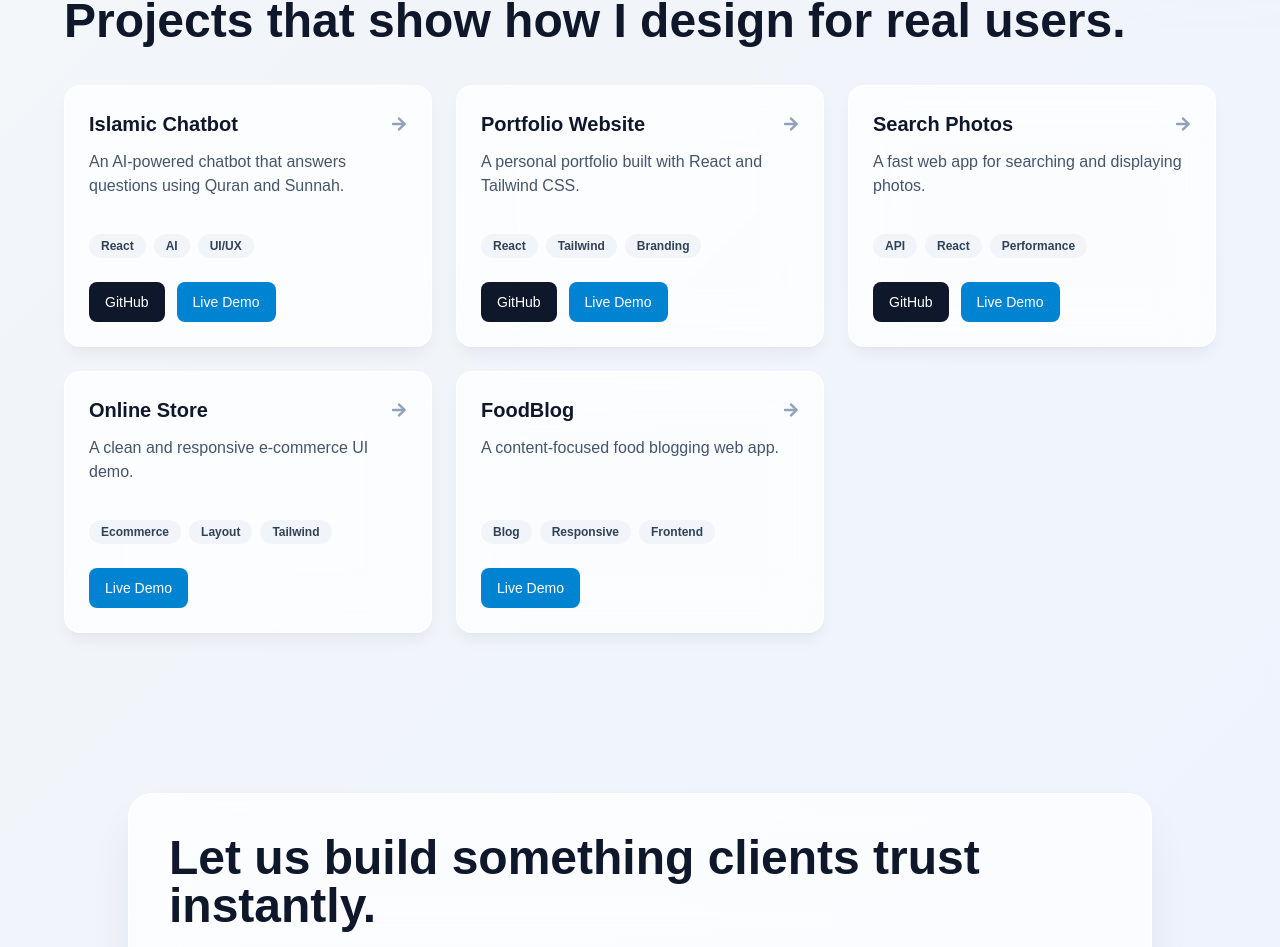
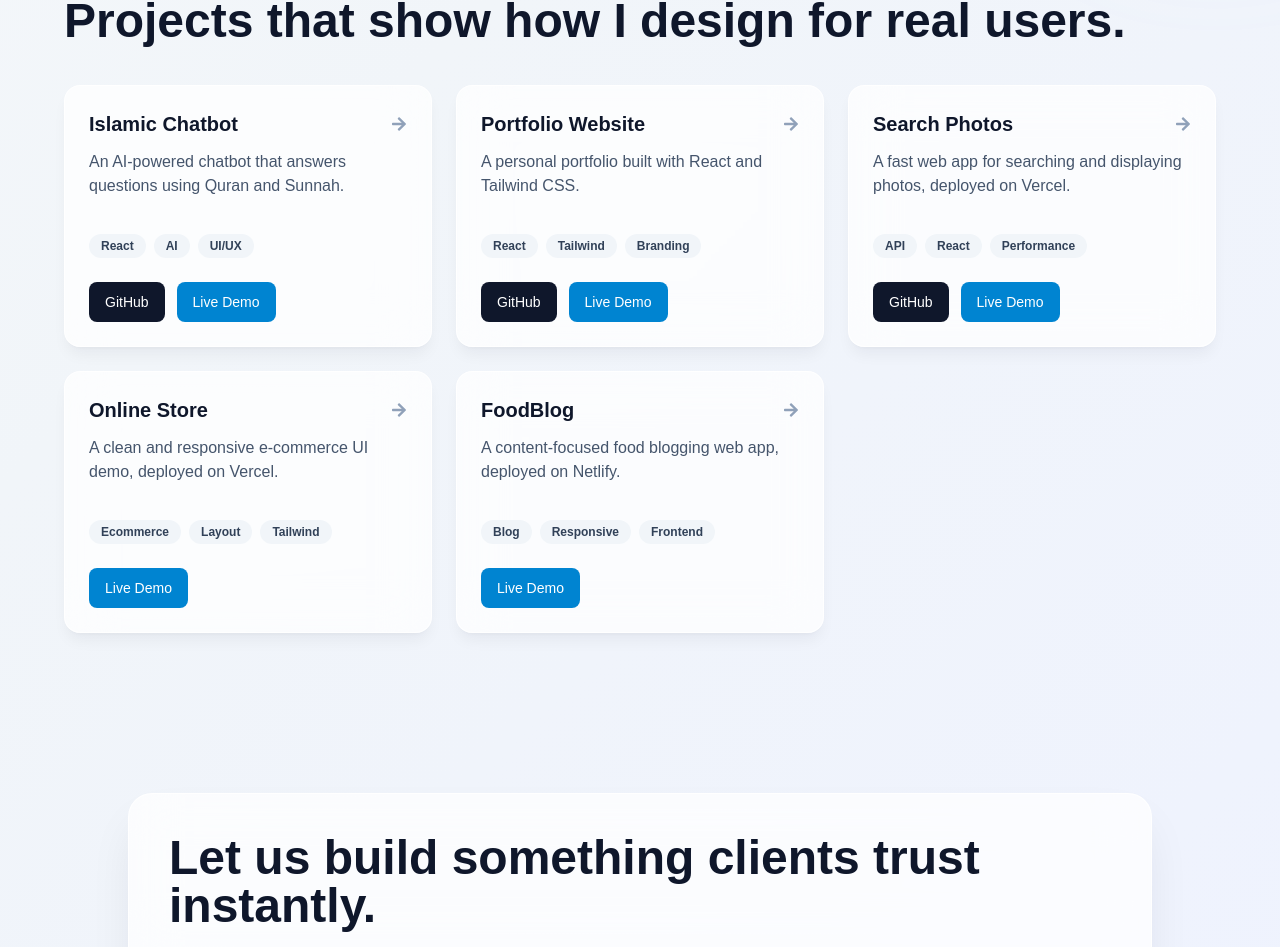
Before and after one commit to bilalkhan35/Portfolio-website, a React (Vite) app: page / in a window 1280 px wide. Shown: the part 1362-2309 px from the top of the page. Built offline with nearby package versions, Linux system fonts and the light colour scheme.

Commit message:
Add deployment info to project descriptions

```diff
--- a/src/Components/Projects.jsx
+++ b/src/Components/Projects.jsx
@@ -20,21 +20,24 @@ const projects = [
   },
   {
     title: "Search Photos",
-    description: "A fast web app for searching and displaying photos.",
+    description:
+      "A fast web app for searching and displaying photos, deployed on Vercel.",
     github: "https://github.com/bilalkhan35/Search-photos",
     demo: "https://photovault.vercel.app",
     stack: ["API", "React", "Performance"],
   },
   {
     title: "Online Store",
-    description: "A clean and responsive e-commerce UI demo.",
+    description:
+      "A clean and responsive e-commerce UI demo, deployed on Vercel.",
     github: "",
     demo: "https://online-store-coral-nine.vercel.app/",
     stack: ["Ecommerce", "Layout", "Tailwind"],
   },
   {
     title: "FoodBlog",
-    description: "A content-focused food blogging web app.",
+    description:
+      "A content-focused food blogging web app, deployed on Netlify.",
     github: "",
     demo: "https://foodiblogapp.netlify.app/",
     stack: ["Blog", "Responsive", "Frontend"],
```
